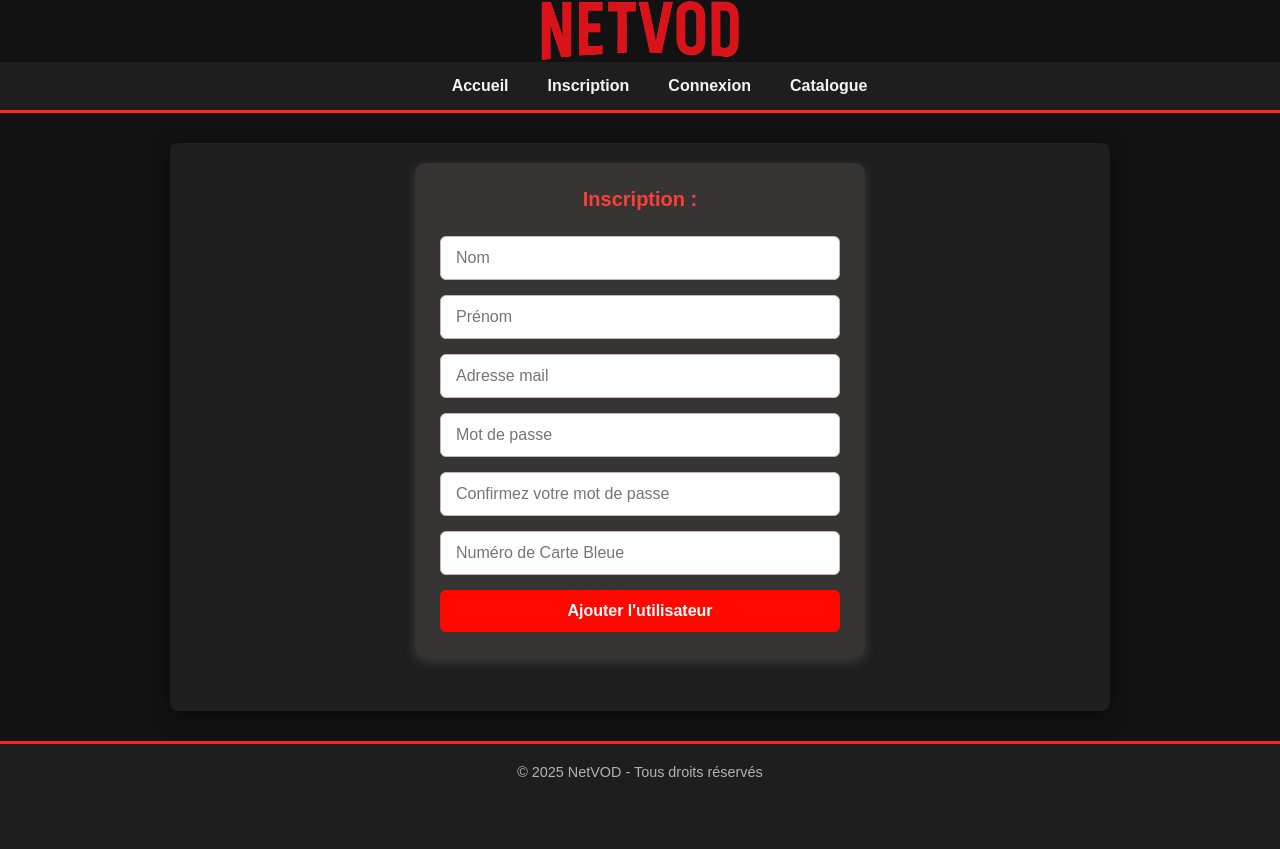
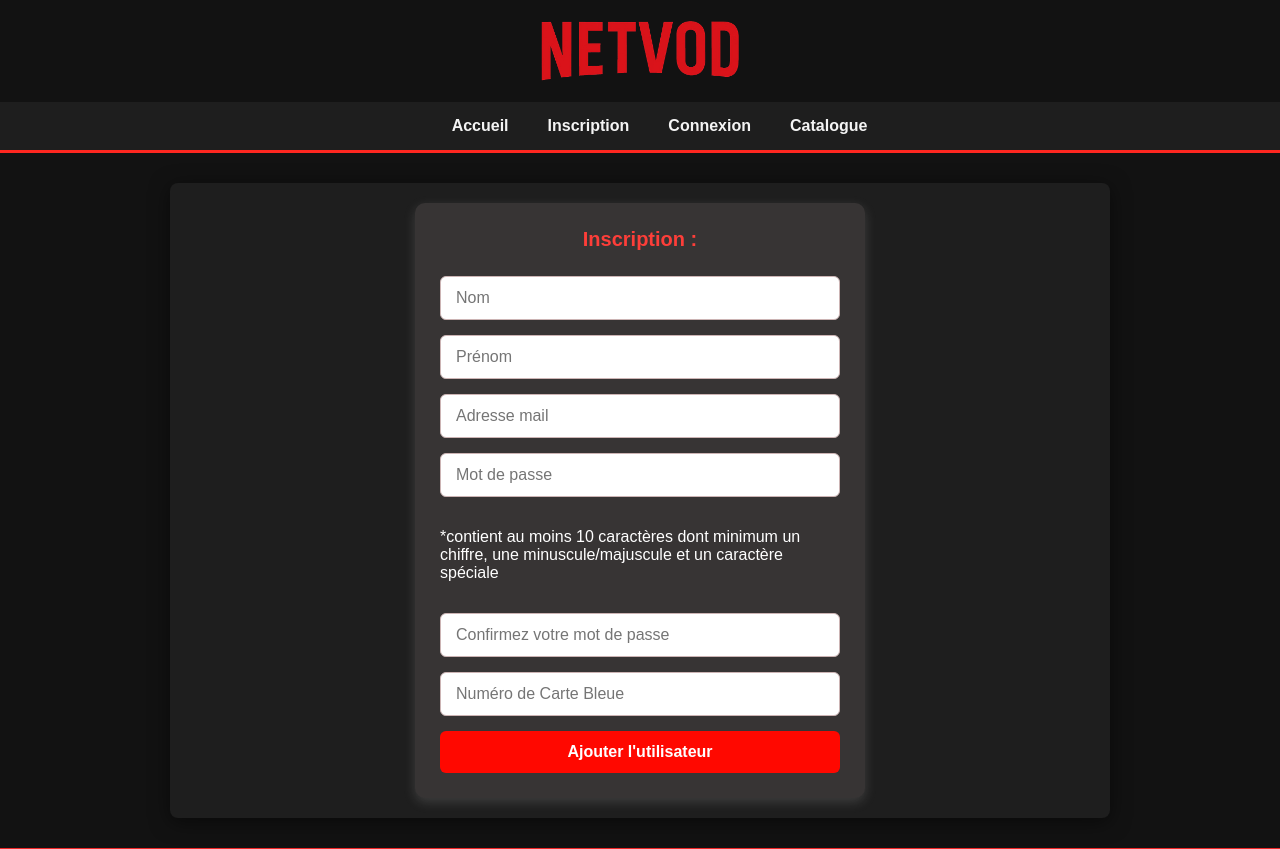
Before and after one commit to Jordan-Vigneulle/NetVOD, a PHP site: page /?action=add-user in a window 1280 px wide. Shown: the top 849 px of the page. Before the commit the page ends 777 px from the top, so only its background shows below. Run offline with PHP 8.4, Linux system fonts and the light colour scheme.

Commit message:
Modification incription et logo

```diff
--- a/src/classes/action/AddUserAction.php
+++ b/src/classes/action/AddUserAction.php
@@ -27,6 +27,7 @@ class AddUserAction extends Action
                     <input type="nom" name="prenom" placeholder="Prénom" required>
                     <input type="email" name="email" placeholder="Adresse mail" required>
                     <input type="password" name="password" placeholder="Mot de passe" required>
+                    <p>*contient au moins 10 caractères dont minimum un chiffre, une minuscule/majuscule et un caractère spéciale</p>
                     <input type="password" name="password2" placeholder="Confirmez votre mot de passe" required>
                     <input type="nom" name="carteB" placeholder="Numéro de Carte Bleue" required>
                     <input type="submit" value="Ajouter l'utilisateur">
--- a/src/style/css/style.css
+++ b/src/style/css/style.css
@@ -294,4 +294,5 @@ footer p {
     display: block;
     margin: 0 auto;
     width: 200px;
+    padding: 20px;
 }
```
